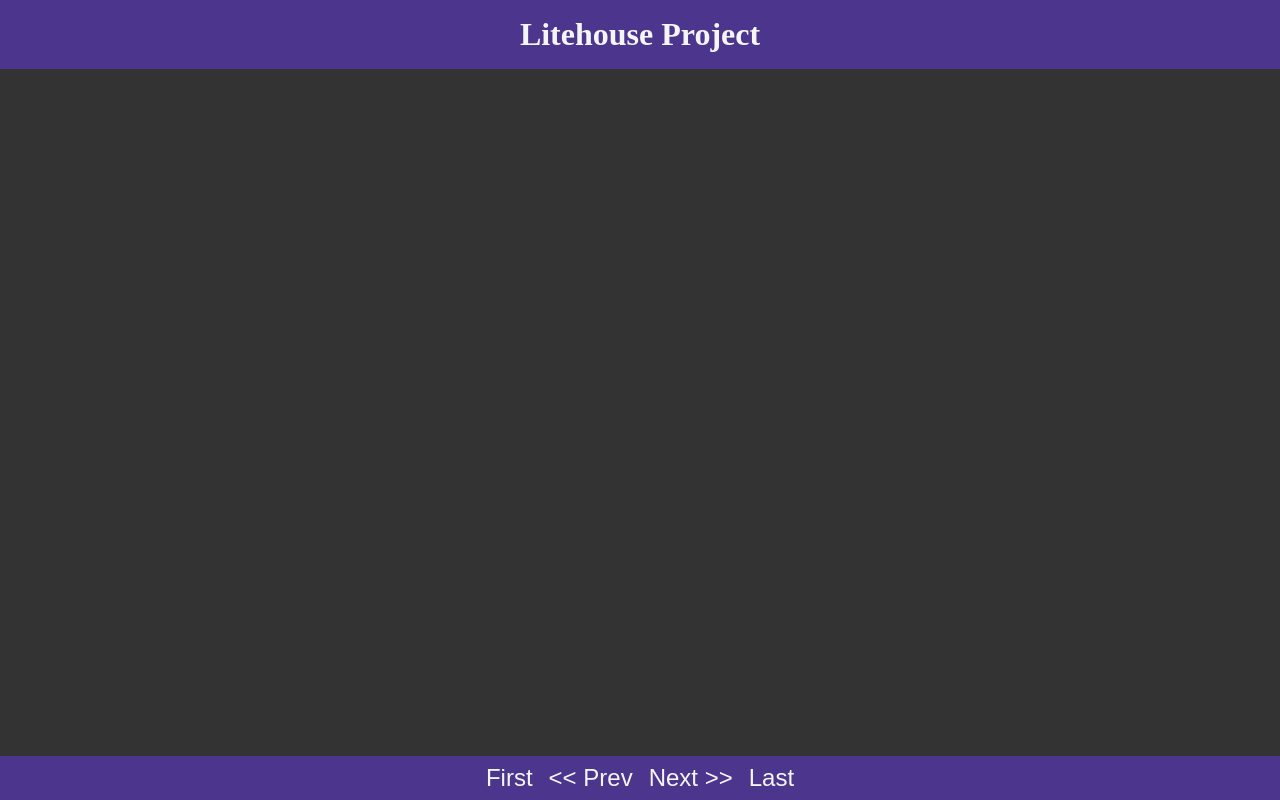
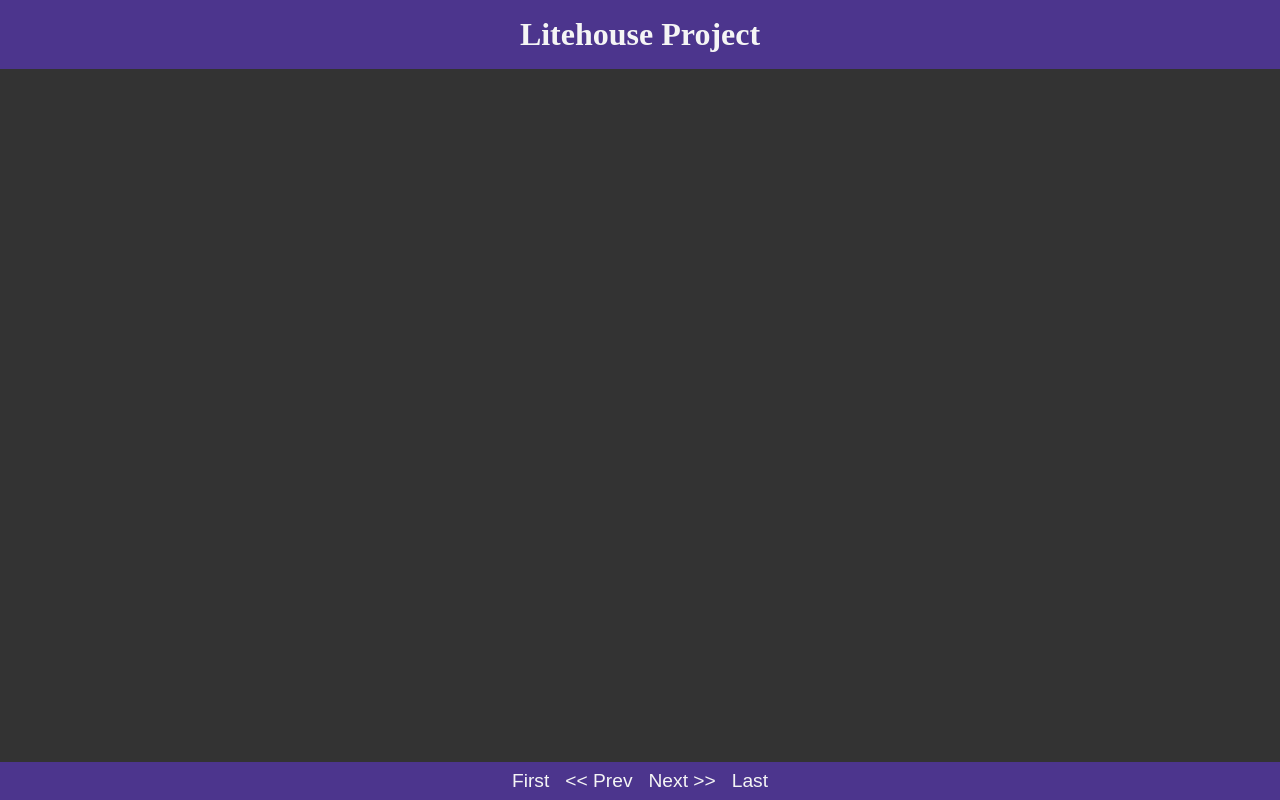
Before and after one commit to kandoruus/litehouse-test-project, a website built with Vite: page index.html in a window 1280 px wide. Built offline with nearby package versions, Linux system fonts and the light colour scheme; no server answers.

Commit message:
new navbar button size was too large, reduced from 1.5rem to 1.2rem

```diff
--- a/src/app/components/NavBar.ts
+++ b/src/app/components/NavBar.ts
@@ -10,7 +10,7 @@ const styles: string = `
   background-color: transparent;
   border:none;
   color: var(--LIGHT_COLOR);
-  font-size: 1.5rem;
+  font-size: 1.2rem;
 }
 .nav-bar-button:disabled {
   color: var(--DISABLED_COLOR);
--- a/src/app/styles.css
+++ b/src/app/styles.css
@@ -61,7 +61,7 @@ header {
 footer {
   bottom: 0;
   padding: var(--SMALL_PADDING);
-  min-height: 44px;
+  min-height: 38px;
 }
 
 /* Main Section */
```
